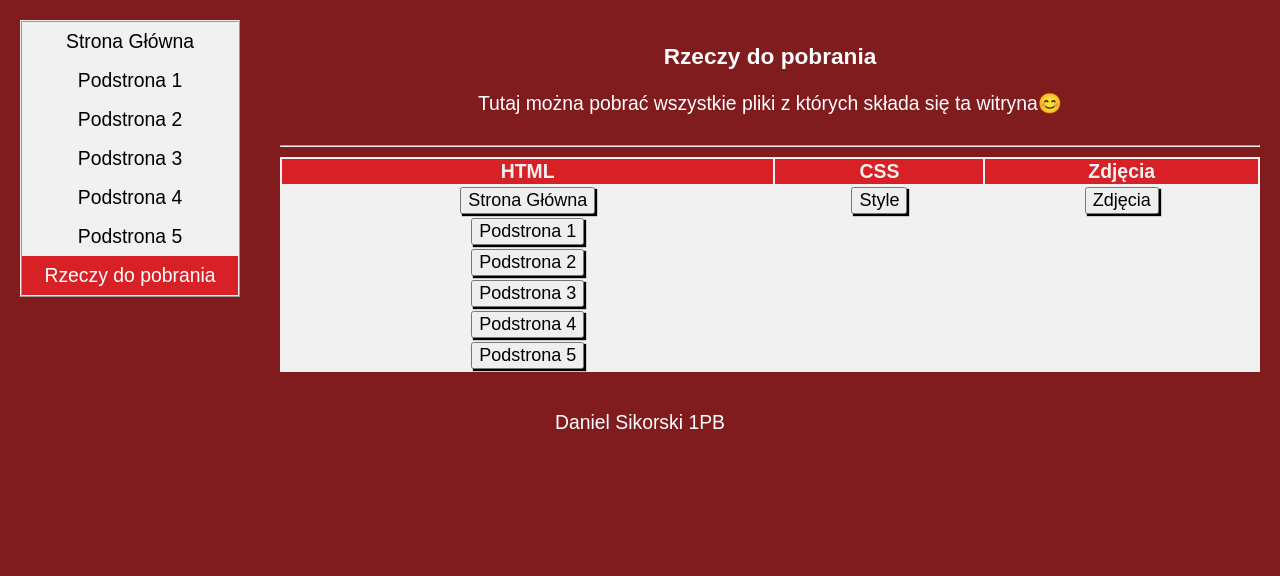
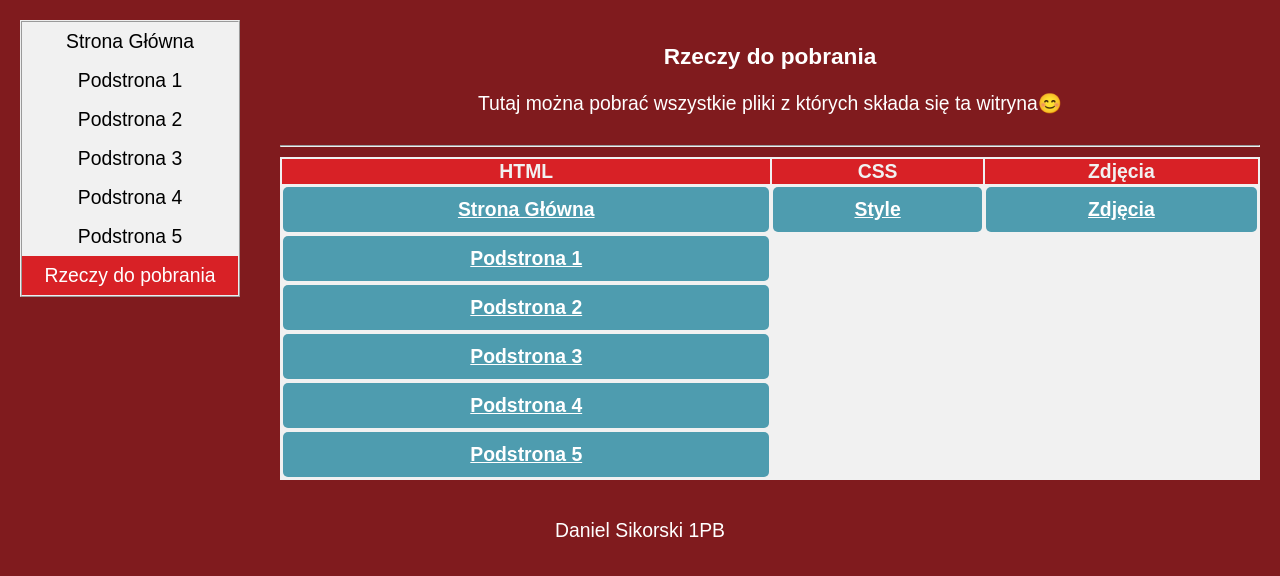
Before and after one commit to DanielSikorskiOfficial/Macedonia, a plain HTML site: page pliki.html in a window 1280 px wide. Drawn offline with Linux system fonts and the light colour scheme.

Commit message:
Bugfixes

```diff
--- a/pliki.html
+++ b/pliki.html
@@ -11,12 +11,20 @@
     <title>Strona główna</title>
     <link rel="stylesheet" href="style.css">
     <style>
-        button {
-            font-size: large;
-            box-shadow: 2px 2px 1px 0px #000000;
+        td > a {
+            display: block;
+
+            background: #4E9CAF;
+            padding: 10px;
+            text-align: center;
+            border-radius: 5px;
+            color: white;
+            font-weight: bold;
+            line-height: 25px;
         }
     </style>
 </head>
+
 <body>
     <div class="holy-grail-body">
 
@@ -34,27 +42,26 @@
                         <th>Zdjęcia</th>
                     </tr>
                     <tr>
-                        <td><a href="index.html" download="index.html"><button>Strona Główna</button></a></td>
-                        <td><a href="style.css" download="style.css"><button>Style</button></a></td>
-                        <td><a href="/DanielSikorski/img.zip" download="DanielSikorski/img.zip"><button>Zdjęcia</button></a></td>
+                        <td><a href="index.html" download="index.html">Strona Główna</a></td>
+                        <td><a href="style.css" download="style.css">Style</a></td>
+                        <td><a href="/DanielSikorski/img.zip" download="DanielSikorski/img.zip">Zdjęcia</a></td>
                     </tr>
                     <tr>
-                        <td><a href="podstrona1.html" download="podstrona1.html"><button>Podstrona 1</button></a></td>
+                        <td><a href="podstrona1.html" download="podstrona1.html">Podstrona 1</a></td>
                     </tr>
                     <tr>
 
 
-                        <td><a href="podstrona2.html" download="podstrona2.html"><button>Podstrona 2</button></a></td>
+                        <td><a href="podstrona2.html" download="podstrona2.html">Podstrona 2</a></td>
                     </tr>
                     <tr>
-                        <td><a href="podstrona3.html" download="podstrona3.html"><button>Podstrona 3</button></a></td>
+                        <td><a href="podstrona3.html" download="podstrona3.html">Podstrona 3</a></td>
                     </tr>
                     <tr>
-                        <td><a href="podstrona4.html" download="podstrona4.html"><button>Podstrona 4</button></a></td>
-
+                        <td><a href="podstrona4.html" download="podstrona4.html">Podstrona 4</a></td>
                     </tr>
                     <tr>
-                        <td><a href="podstrona5.html" download="podstrona5.html"><button>Podstrona 5</button></a></td>
+                        <td><a href="podstrona5.html" download="podstrona5.html">Podstrona 5</a></td>
 
                     </tr>
 
```
